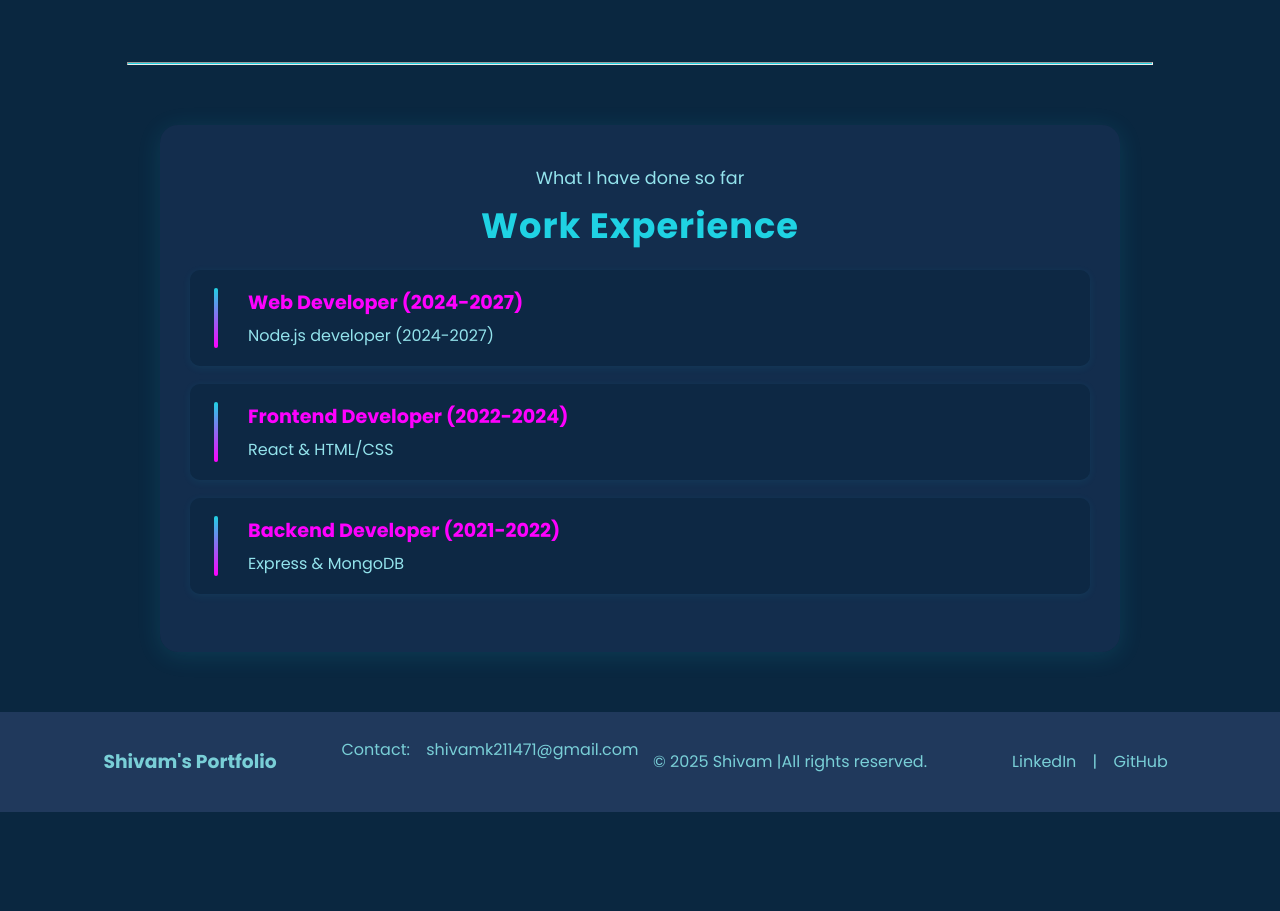
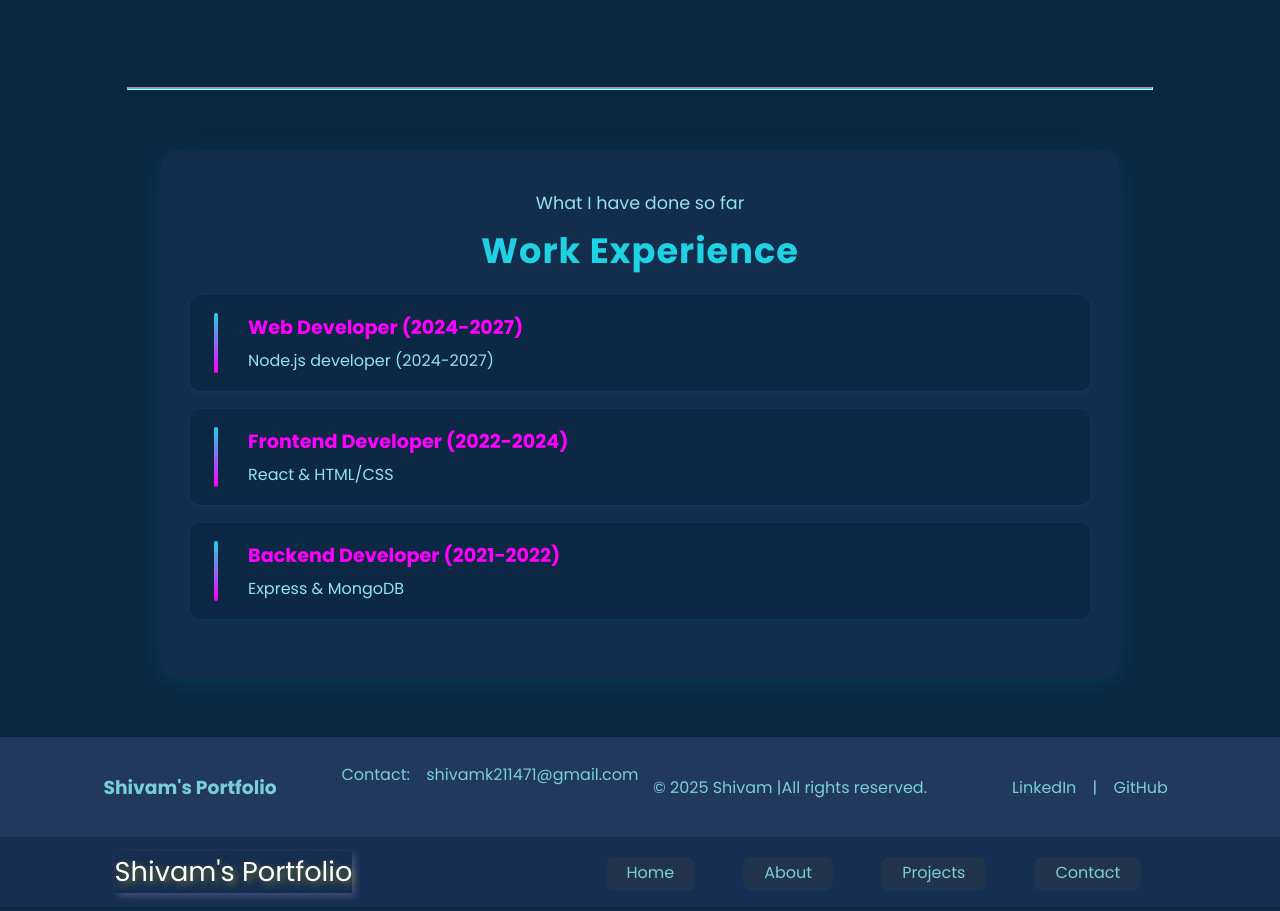
Before and after one commit to shivam0028/portfolio, a plain HTML site: page index.html in a window 1280 px wide. Shown: the part 541-1452 px from the top of the page. Before the commit the page ends 1353 px from the top, so only its background shows below. Drawn offline with nearby package versions, Linux system fonts and the light colour scheme.

Commit message:
Update index.html

```diff
--- a/index.html
+++ b/index.html
@@ -28,7 +28,100 @@
         <section class="first">
             <div class="leftsection">
                 Hi, I am <span class="purple">Shivam</span>
-                <div style="white-space: nowrap;">and I am a passionate</div>
+                <div>and I am a passionate</div>
+                <div>web developer.</div><span id="element"></span>
+            </div>
+            <div class="rightsection"><img src="bg.webp" alt="Background Image"></div>
+
+        </section>
+        <hr>
+
+
+        <section class="secondsection">
+            <span class="grey">What I have done so far</span>
+            <h1>Work Experience</h1>
+            <div class="experience-row">
+            <div class="horizontal"></div>
+        <div class="experience-details">
+            <div class="role">Web Developer (2024-2027)</div>
+            <div class="desc">Node.js developer (2024-2027)</div>
+        </div>
+    </div>
+    <div class="experience-row">
+        <div class="horizontal"></div>
+        <div class="experience-details">
+            <div class="role">Frontend Developer (2022-2024)</div>
+            <div class="desc">React & HTML/CSS</div>
+        </div>
+    </div>
+    <div class="experience-row">
+        <div class="horizontal"></div>
+        <div class="experience-details">
+            <div class="role">Backend Developer (2021-2022)</div>
+            <div class="desc">Express & MongoDB</div>
+        </div>
+    </div>
+
+        </section>
+    </main>
+    <footer>
+    <div class="footer">
+        <div class="footer-first">
+            <h3>Shivam's Portfolio</h3>
+        </div>
+        <div class="footer-second">
+            <p>Contact: <a href="mailto:shivamk211471@gmail.com">shivamk211471@gmail.com</a></p>
+        </div>
+        <div class="footer-third">
+            <p>© 2025 Shivam |All rights reserved.</p>
+        </div>
+        <div class="footer-forth">
+            <a href="https://www.linkedin.com/in/shivam-kumar-18242a288">LinkedIn</a> | <a href="https://github.com/shivamk211471">GitHub</a>
+        </div>
+    </div>
+
+
+</footer>
+    <script src="https://unpkg.com/typed.js@2.1.0/dist/typed.umd.js"></script>
+     <script>
+    var typed = new Typed(element, {
+      strings: ['Frontend Developer', 'Backend Developer', 'Full Stack Developer'],
+      typeSpeed: 50,
+      loop:true
+    });
+  </script>
+</body>
+</html><!DOCTYPE html>
+<html lang="en">
+<head>
+    <meta charset="UTF-8">
+    <meta name="viewport" content="width=device-width, initial-scale=1.0">
+    <title>Shivam-Portfolio</title>
+    <link rel="preconnect" href="https://fonts.googleapis.com">
+<link rel="preconnect" href="https://fonts.gstatic.com" crossorigin>
+<link href="https://fonts.googleapis.com/css2?family=Poppins:ital,wght@0,100;0,200;0,300;0,400;0,500;0,600;0,700;0,800;0,900;1,100;1,200;1,300;1,400;1,500;1,600;1,700;1,800;1,900&display=swap" rel="stylesheet">
+<link rel="stylesheet" href="style.css">
+</head>
+    <header>
+        <nav>
+            <div class="left">Shivam's Portfolio </div>
+            <div class="right">
+                <ul>
+                    <li><a href="#">Home</a></li>
+                    <li><a href="#">About</a></li>
+                    <li><a href="#">Projects</a></li>
+                    <li><a href="#">Contact</a></li>
+                </ul>
+            </div>
+        </nav>
+    </header>
+    <main>
+
+
+        <section class="first">
+            <div class="leftsection">
+                Hi, I am <span class="purple">Shivam</span>
+                <div>and I am a passionate</div>
                 <div>web developer.</div><span id="element"></span>
             </div>
             <div class="rightsection"><img src="bg.webp" alt="Background Image"></div>
```
